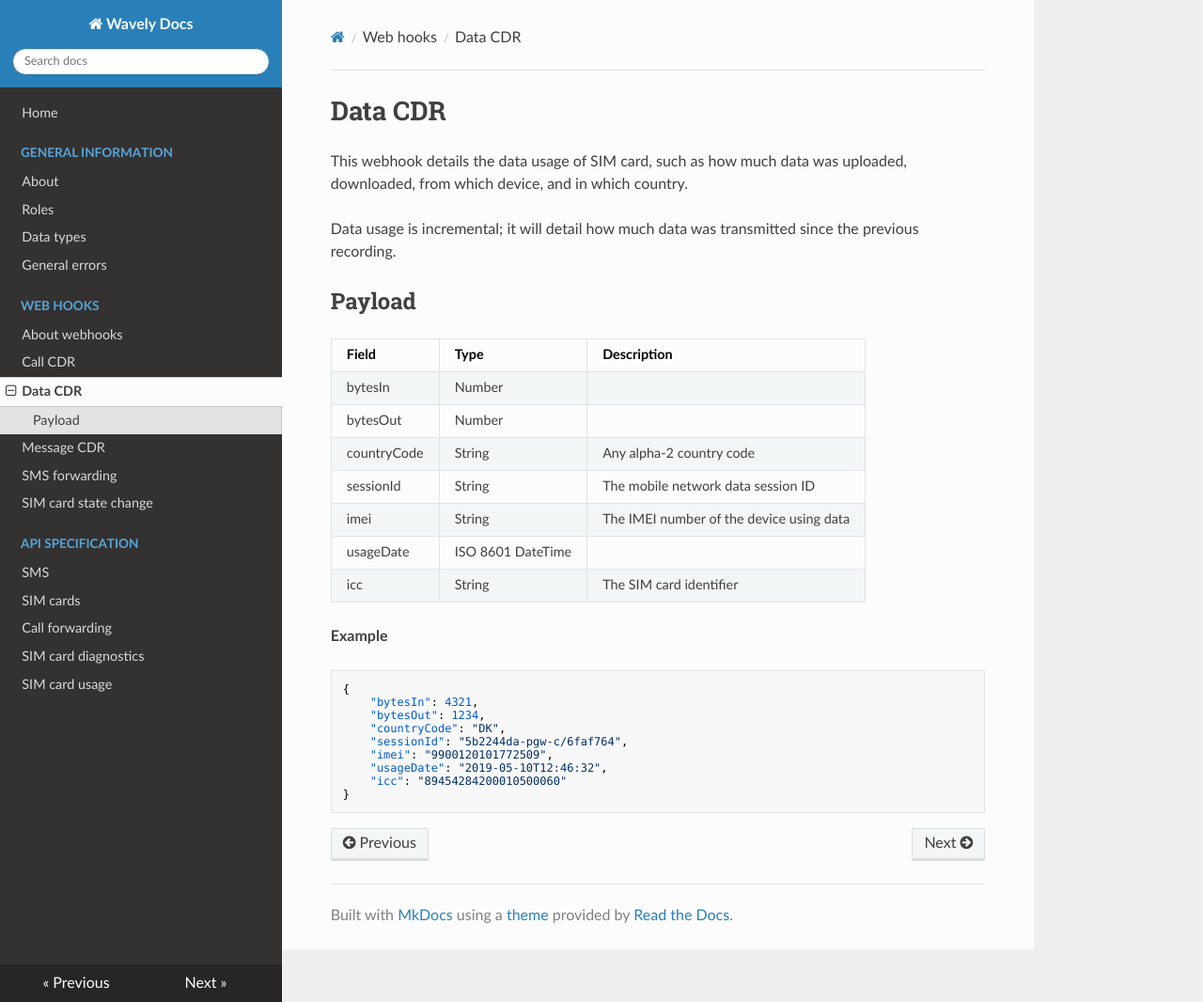
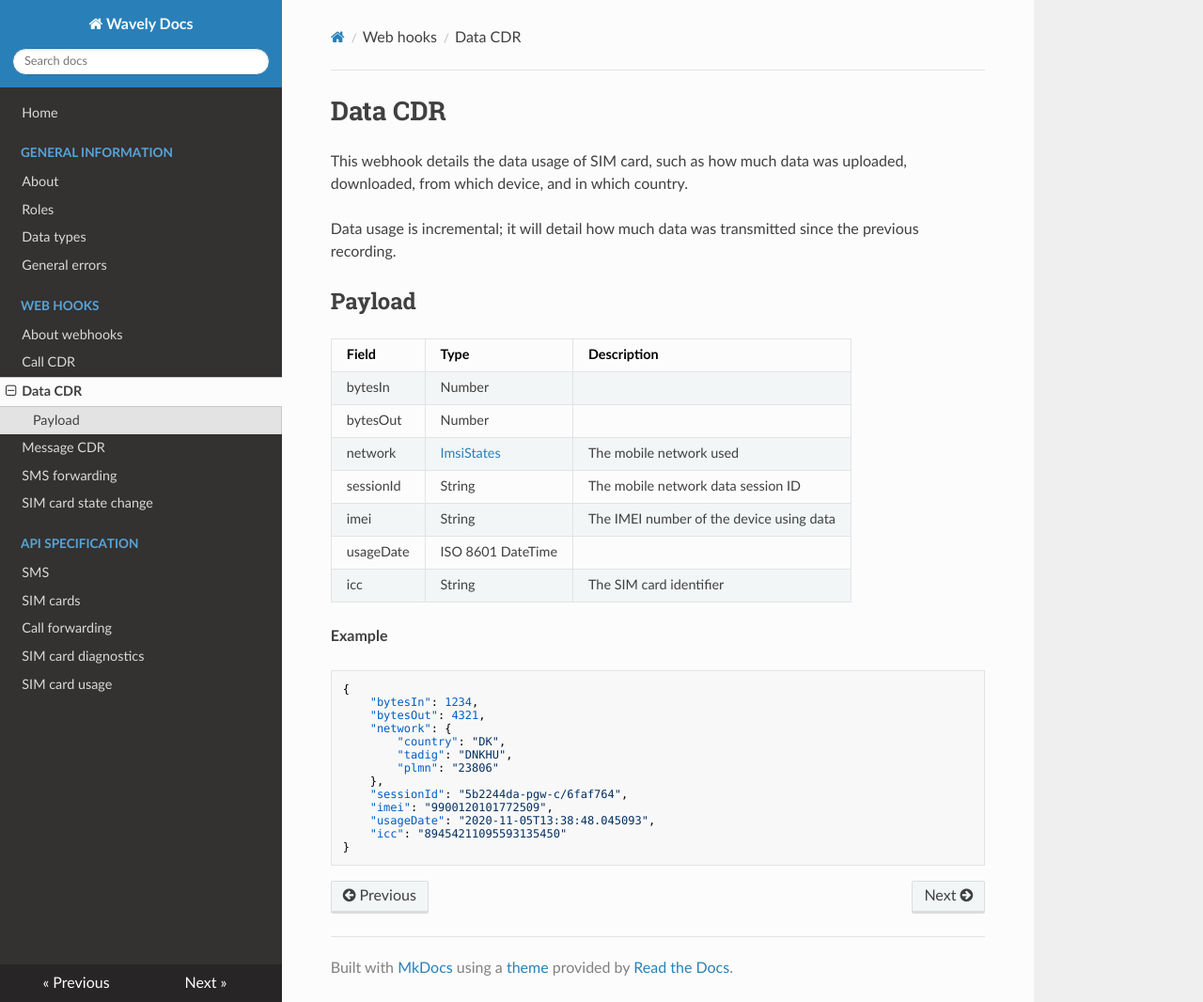
Before and after one commit to Wavelyio/wavely-docs, an MkDocs documentation site: the page built from docs/webhooks/data-cdr.md, in a window 1280 px wide and 1066 px high. Shown: the whole window at 94% size. Built offline with MkDocs 1.6.1, drawn with Linux system fonts in a browser that asks for light colours; nearby versions of some CDN libraries; old or Windows-style settings are respelled for this version of MkDocs.

Commit message:
Add Network type, describe Data CDR webhook

````diff
--- a/docs/webhooks/data-cdr.md
+++ b/docs/webhooks/data-cdr.md
@@ -10,7 +10,7 @@ Field        | Type          | Description
 ------------ | ------------- | ------------
 bytesIn | Number |
 bytesOut | Number |
-countryCode | String | Any alpha-2 country code
+network | [ImsiStates](/general-information/data-types/#network) | The mobile network used
 sessionId | String | The mobile network data session ID
 imei | String | The IMEI number of the device using data
 usageDate | ISO 8601 DateTime |
@@ -20,12 +20,16 @@ icc | String | The SIM card identifier
 
 ```json
 {
-	"bytesIn": 4321,
-	"bytesOut": 1234,
-	"countryCode": "DK",
-	"sessionId": "5b2244da-pgw-c/6faf764",
-	"imei": "9900120101772509",
-	"usageDate": "2019-05-10T12:46:32",
-	"icc": "89454284200010500060"
+    "bytesIn": 1234,
+    "bytesOut": 4321,
+    "network": {
+        "country": "DK",
+        "tadig": "DNKHU",
+        "plmn": "23806"
+    },
+    "sessionId": "5b2244da-pgw-c/6faf764",
+    "imei": "9900120101772509",
+    "usageDate": "2020-11-05T13:38:48.045093",
+    "icc": "89454211095593135450"
 }
 ```
````
Also changed, not shown: docs/general-information/data-types.md (+10 -0 lines), docs/img/webhooks/create-webhook.png.
